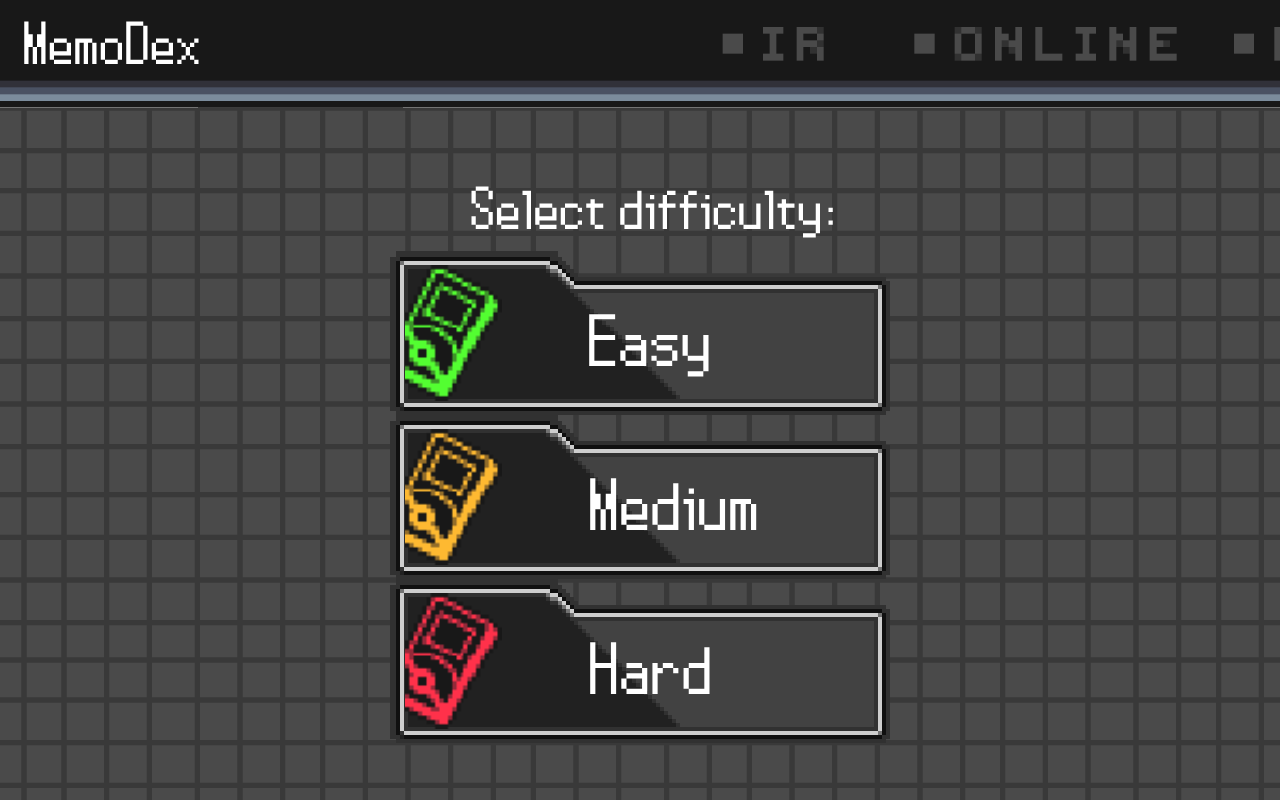
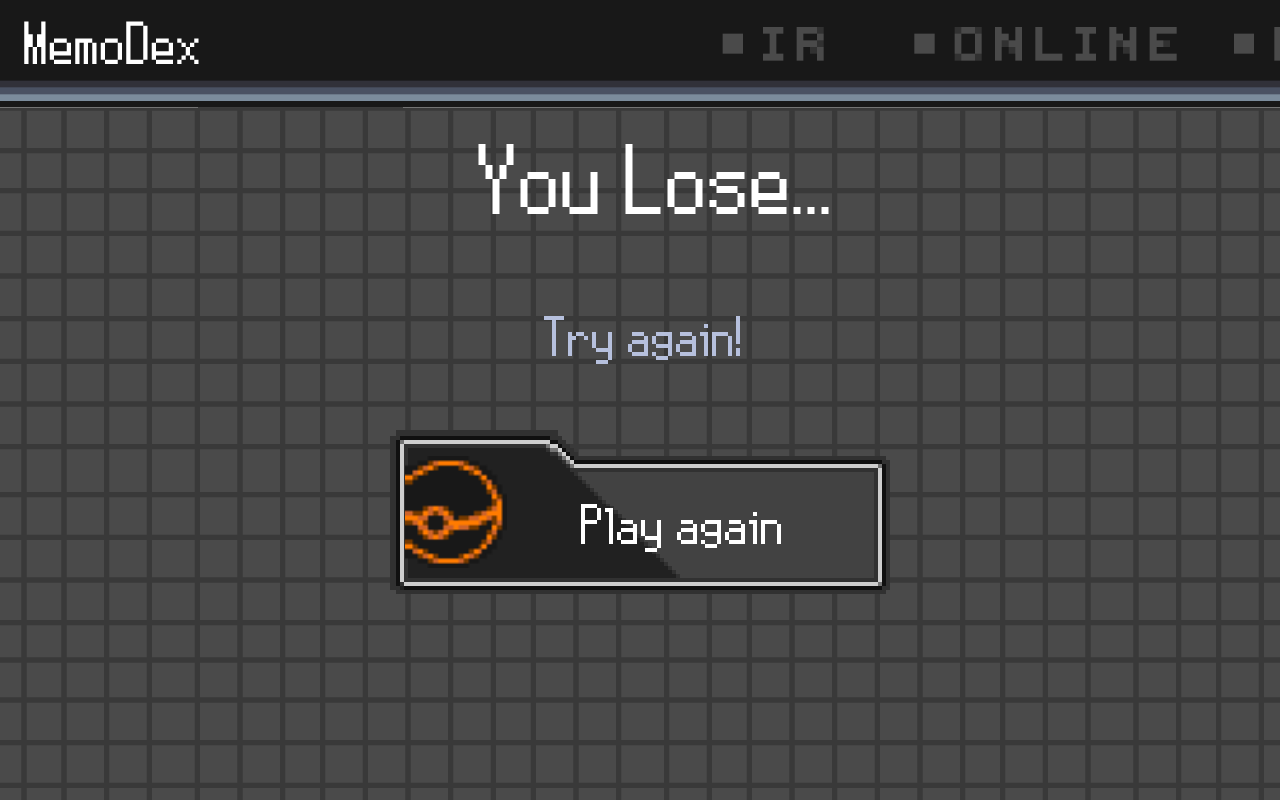
Before and after one commit to gianlucaegallino/DexMemo, a React (Vite) app: page / in a window 1280 px wide. Built offline with nearby package versions, Linux system fonts and the light colour scheme.

Commit message:
Finish frontend styling

```diff
--- a/src/components/App.jsx
+++ b/src/components/App.jsx
@@ -8,7 +8,7 @@ import ball from "../assets/ball.png";
 
 function App() {
   // possible values: startscreen, playing, winscreen, losescreen
-  const [gameStatus, setGameStatus] = useState("startscreen");
+  const [gameStatus, setGameStatus] = useState("losescreen");
   const [highscore, setHighscore] = useState(0);
 
   //TODO: see if this works as it should, and any other variables shouldnt be reset
--- a/src/styles/App.css
+++ b/src/styles/App.css
@@ -55,6 +55,19 @@ main{
 
 }
 
+.winscreen h1, .losescreen h1 {
+    font-size: 7rem;
+}
+
+.winscreen h2, .losescreen h2 {
+    font-size: 4rem;
+    font-weight: 400;
+    color: #b6c0dd;
+}
+
+
+
+
 .container {
     display: flex;
     flex-direction: column;
```
